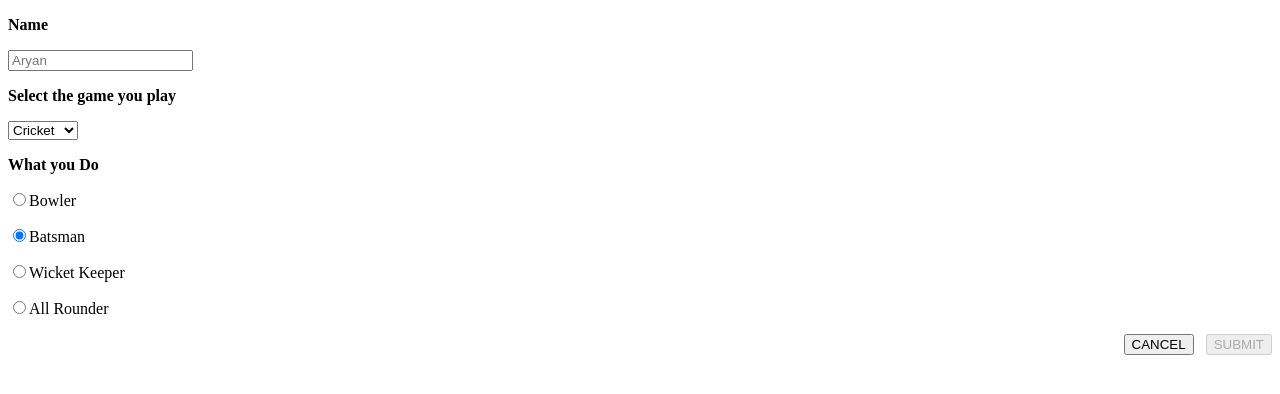
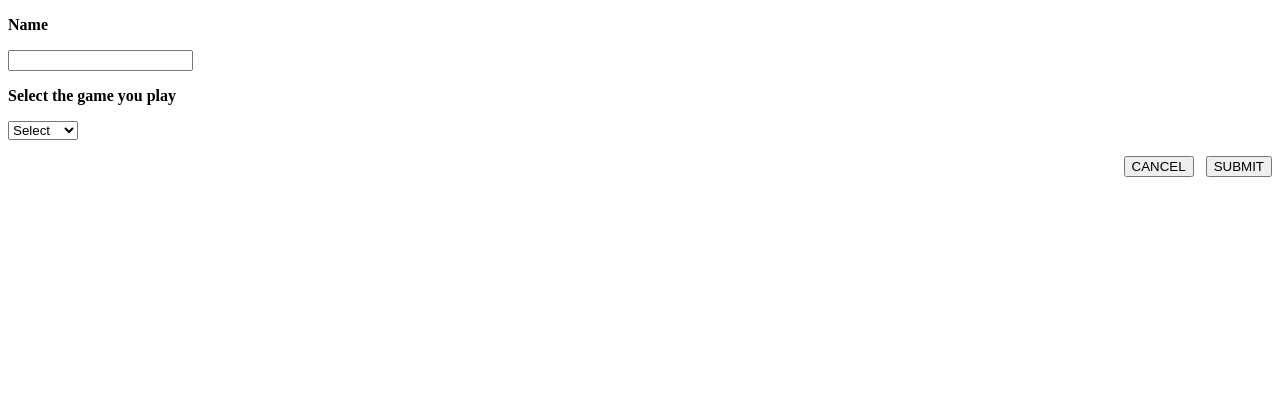
Before and after one commit to AryanSinghal/javascript-client, a React (Create React App) app: page / in a window 1280 px wide. Shown: the top 394 px of the page. Built offline with nearby package versions, Linux system fonts and the light colour scheme.

Commit message:
feat: 🎸 add Controlled Inputs

```diff
--- a/src/components/Button/Button.jsx
+++ b/src/components/Button/Button.jsx
@@ -3,10 +3,11 @@ import PropType from 'prop-types';
 import { default as ButtonStyle } from './style';
 
 export const Button = (props) => {
-  const { value, error, onChange, disabled } = props;
+  const { value, error, onChange, disabled, success } = props;
+  console.log('inside button >>>', disabled, success);
   return (
     <>
-      <ButtonStyle type="button" disabled={disabled}>{value}</ButtonStyle>
+      <ButtonStyle type="button" disabled={disabled} className={success}>{value}</ButtonStyle>
     </>
   );
 };
--- a/src/components/Button/style.js
+++ b/src/components/Button/style.js
@@ -4,8 +4,12 @@ const ButtonStyle = styled.button`{
     padding: 1%;
     border-radius: 4px;
     border: grey solid 1px;
+    color: black;
   }
-  &.error{
-    border: red solid 1px;
+  &.success{
+    background-color: green;
+  }
+  & .disabled{
+    color: grey;
   }`;
 export default ButtonStyle;
--- a/src/components/RadioGroup/RadioGroup.jsx
+++ b/src/components/RadioGroup/RadioGroup.jsx
@@ -3,8 +3,12 @@ import PropType from 'prop-types';
 import Error from './style';
 
 export const RadioGroup = (props) => {
-  const { value, error, options, onChange } = props;
+  const {
+    value, error, options, onChange,
+  } = props;
   return (
+    <>
+      {
         options && options.length && options.map((option) => (
           <>
             <Fragment key={option.label}>
@@ -12,9 +16,11 @@ export const RadioGroup = (props) => {
               {option.label}
               <br />
             </Fragment>
-        <Error className="error">{error}</Error>
           </>
         ))
+      }
+      <Error>{error}</Error>
+    </>
   );
 };
 
--- a/src/components/SelectField/SelectField.jsx
+++ b/src/components/SelectField/SelectField.jsx
@@ -1,18 +1,21 @@
 import React from 'react';
 import PropType from 'prop-types';
-import { Select, Option } from './style';
+import { Select, Option, Error } from './style';
 
 export const SelectField = (props) => {
   const { error, options, onChange, defaultText, value } = props;
   return (
+    <>
       <Select defaultValue={value} onChange={onChange}>
-      { defaultText && <Option value="">{defaultText}</Option> }
+        {defaultText && <Option value="">{defaultText}</Option>}
         {
           options && options.length && options.map((option) => (
             <Option key={option.label} value={option.value}>{option.label}</Option>
           ))
         }
       </Select>
+      <Error>{error}</Error>
+    </>
   );
 };
 SelectField.propType = {
--- a/src/components/SelectField/style.js
+++ b/src/components/SelectField/style.js
@@ -13,3 +13,7 @@ export const Select = styled.select`{
 export const Option = styled.option`{
   font-size: 14px;
 }`;
+export const Error = styled.p`{
+  text-decoration: underline;
+  color: red;
+}`;
--- a/src/components/TextField/TextField.jsx
+++ b/src/components/TextField/TextField.jsx
@@ -1,10 +1,15 @@
 import React from 'react';
 import PropType from 'prop-types';
-import MyStyle from './style';
+import { MyStyle, Error } from './style';
 
 const TextField = (props) => {
   const { disabled, value, error, onChange } = props;
-  return (<MyStyle type="text" className={(error) ? 'error' : ''} disabled={disabled} placeholder={value} onChange={onChange} />);
+  return (
+    <>
+      <MyStyle type="text" className={(error) ? 'error' : ''} disabled={disabled} placeholder={value} onChange={onChange} />
+      <Error>{error}</Error>
+    </>
+  );
 };
 TextField.propType = {
   disabled: PropType.string,
--- a/src/components/TextField/style.js
+++ b/src/components/TextField/style.js
@@ -1,6 +1,6 @@
 import styled from 'styled-components';
 
-const MyStyle = styled.input`{
+export const MyStyle = styled.input`{
     width: 97%;
     height: 20%;
     padding: 1%;
@@ -10,4 +10,6 @@ const MyStyle = styled.input`{
   &.error{
     border: red solid 1px;
   }`;
-export default MyStyle;
+export const Error = styled.p`{
+  color: red;
+}`;
--- a/src/pages/InputDemo/InputDemo.jsx
+++ b/src/pages/InputDemo/InputDemo.jsx
@@ -11,28 +11,29 @@ export class InputDemo extends React.Component {
   constructor(props) {
     super(props);
     this.state = {
-      name: NAME,
-      sport: GAME,
-      cricket: SPECIALTY,
+      name: '',
+      sport: '',
+      cricket: '',
       football: '',
+      nameError: '',
+      sportError: '',
+      cricketError: '',
+      footballError: '',
+      hasError: '',
     };
   }
 
   handleNameChange = (event) => {
-    this.setState({ name: event.target.value });
+    this.setState({ name: event.target.value }, () => { this.getError('name'); });
   }
 
   handleSportChange = (event) => {
-    this.setState({ sport: event.target.value, football: '', cricket: '' });
+    this.setState({ sport: event.target.value, football: '', cricket: '' }, () => { this.getError('sport'); });
   }
 
   handleSpecialtyChange = (event) => {
     const { sport } = this.state;
-    if (sport === CRICKET) {
-      this.setState({ cricket: event.target.value });
-    } else {
-      this.setState({ football: event.target.value });
-    }
+    this.setState({ [sport]: event.target.value }, () => { this.getError(sport); });
   }
 
   getRadioOptions = () => {
@@ -40,27 +41,8 @@ export class InputDemo extends React.Component {
     return ((sport === CRICKET) ? CRICKET_OPTIONS : FOOTBALL_OPTIONS);
   }
 
-  hasErrors = () => {
-    // try {
-    //   const {
-    //     sport, name, cricket, football,
-    //   } = this.state;
-    //   const schema = yup.object().shape({
-    //     sport: yup.string().required(),
-    //     name: yup.string().required().min(3, 'Name is required field'),
-    //     radio: yup.string().required('What you Do is required'),
-    //   });
-    //   const valid = await schema.isValid({
-    //     sport,
-    //     name,
-    //     radio: (cricket || football),
-    //   });
-    //   console.log('>>>>>>>>>>', valid);
-    //   return valid;
-    // } catch (err) {
-    //   console.log(err);
-    //   return false;
-    // }
+  hasErrors = async () => {
+    try {
       const {
         sport, name, cricket, football,
       } = this.state;
@@ -69,14 +51,17 @@ export class InputDemo extends React.Component {
         name: yup.string().required().min(3, 'Name is required field'),
         radio: yup.string().required('What you Do is required'),
       });
-    schema.isValid({
+      const valid = await schema.isValid({
         sport,
         name,
         radio: (cricket || football),
-    }).then((valid) => {
-      console.log('hasError !valid', !valid);
-      return (!valid);
-    }).catch((err) => console.log(err));
+      });
+      console.log('>>>>>>>>>>hasErr', !valid);
+      return !valid;
+    } catch (err) {
+      console.log(err);
+      return true;
+    }
   }
 
   isTouched = () => {
@@ -89,29 +74,40 @@ export class InputDemo extends React.Component {
   getError = (label) => {
     const schema = yup.object().shape({
       sport: yup.string().required('Sport is required field'),
-      name: yup.string().required().min(3, 'Name is required field'),
+      name: yup.string().required('Name is required field').min(3, 'Name is required field'),
       cricket: yup.string().required('What you Do is required field'),
       football: yup.string().required('What you Do is required field'),
     });
-    console.log('getERROR func', { [label]: this.state[label] });
+    const key = `${[label]}Error`;
     schema.validateAt(label, { [label]: this.state[label] })
-      .then((msg) => { console.log('>>>>>', msg); })
+      .then(() => {
+        this.setState({ [key]: '' });
+        console.log('inside then');
+      })
       .catch((error) => {
-        console.log('errrrrrrrrrr', error.errors);
-        return error.errors;
+        this.setState({ [key]: error.errors });
+        console.log('inside catch');
+        return key;
       });
+  }
+
+  isDisabled = () => {
+    console.log('hasError isDus', this.hasErrors(), this.isTouched());
+    return (this.hasErrors() && this.isTouched()) ? 'disabled' : '';
   }
 
   render() {
     console.log(this.state);
-    const { sport, name } = this.state;
+    const {
+      sport, name, nameError, sportError, cricketError, footballError,
+    } = this.state;
     return (
       <>
         <p><b>Name</b></p>
         <TextField
           onChange={this.handleNameChange}
           value={name}
-          error={this.getError('name')}
+          error={nameError}
         />
         <p><b>Select the game you play </b></p>
         <SelectField
@@ -119,7 +115,7 @@ export class InputDemo extends React.Component {
           onChange={this.handleSportChange}
           defaultText="Select"
           value={sport}
-          error={this.getError('sport')}
+          error={sportError}
         />
         {
           sport && (
@@ -128,19 +124,16 @@ export class InputDemo extends React.Component {
               <RadioGroup
                 options={this.getRadioOptions()}
                 onChange={this.handleSpecialtyChange}
-                value={SPECIALTY}
-                error={this.getError(sport)}
+                value={this.state[sport]}
+                error={cricketError || footballError}
               />
             </>
           )
         }
-
-        { console.log('hasErrrrrr undef', this.hasErrors())}
-        {console.log('touched', this.isTouched())}
         <div align="right">
           <Button value=" CANCEL " />
           &nbsp;&nbsp;&nbsp;
-          <Button value=" SUBMIT " disabled={(this.isTouched && !this.hasErrors) ? '' : 'disabled'} />
+          <Button value=" SUBMIT " disabled={this.isDisabled()} success={(this.isDisabled()) ? 'disabled' : 'success'} />
         </div>
       </>
     );
```
Lines whose indentation alone changed are shown as unchanged.
